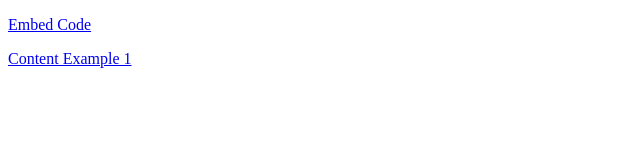
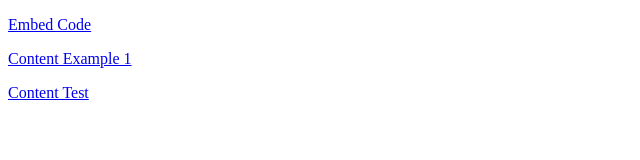
Before and after one commit to mattvannus/h5p-polytech, a plain HTML site: page index.html in a window 1280 px wide. Shown: the whole page, without its empty margins (0-640 px from the left). Drawn offline with Linux system fonts and the light colour scheme.

Commit message:
Update index.html

```diff
--- a/index.html
+++ b/index.html
@@ -3,6 +3,8 @@
 <body>
 	<p><a href="/h5p-polytech/embedcode.html">Embed Code</a></p>
 	<p><a href="/h5p-polytech/h5p-standalone-1.3.x/demo/content-example-1.html">Content Example 1</a></p>
+	<p><a href="/h5p-polytech/h5p-standalone-1.3.x/demo/test.html">Content Test</a></p>
+
 
 
 
```
